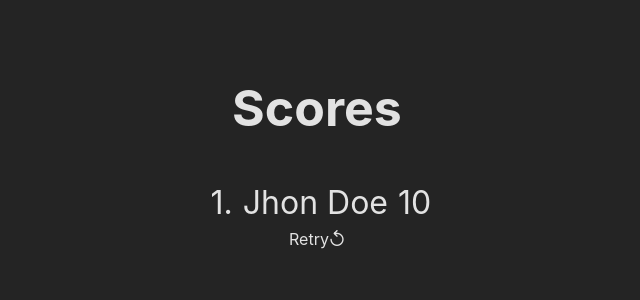
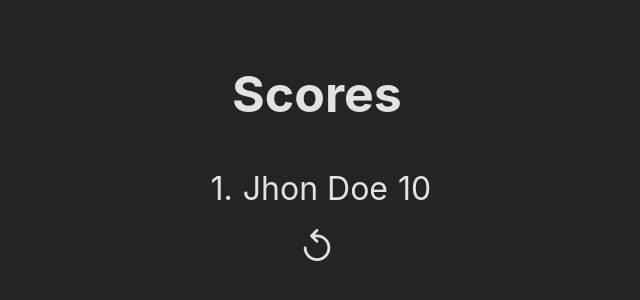
Before and after one commit to alemoles/tetrisGame, an Angular app: page /scores in a window 1280 px wide. Shown: the part 256-556 px from the top of the page, without its empty margins (323-963 px from the left). Built offline with nearby package versions, Linux system fonts and the light colour scheme; data requests are answered from the project's data file; a web font is replaced by a local one.

Commit message:
add retry icon style in score page

```diff
--- a/src/app/pages/score-page/score-page.component.css
+++ b/src/app/pages/score-page/score-page.component.css
@@ -32,13 +32,18 @@ h1 {
 }
 
 .username {
-  flex: 1; /* allows it to take all available space */
+  flex: 1;
   overflow: hidden;
   white-space: nowrap;
   text-overflow: ellipsis;
-  padding-right: 10px; /* space before the score */
+  padding-right: 10px;
 }
 
 .score-value {
-  flex-shrink: 0; /* ensure it doesn't shrink */
+  flex-shrink: 0;
 }
+
+i {
+  margin-top: 1rem;
+  font-size: 2rem;
+}
--- a/src/app/pages/score-page/score-page.component.html
+++ b/src/app/pages/score-page/score-page.component.html
@@ -1,14 +1,13 @@
 <div class="container">
   <h1>Scores</h1>
-  <ul class="score-list" >
+  <ul class="score-list">
     <li *ngFor="let score of scores; let i = index" class="score-item">
       <span class="rank">{{ i + 1 }}.</span>
       <span class="username">{{ truncateUsername(score.username) }}</span>
       <span class="score-value">{{ score.score }}</span>
     </li>
   </ul>
-  <div class="centered-text" (click)="reset()"  >
-    <a>Retry</a>
+  <div class="centered-text" (click)="reset()">
     <i class="pi pi-replay"></i>
+  </div>
 </div>
-</div>
```
